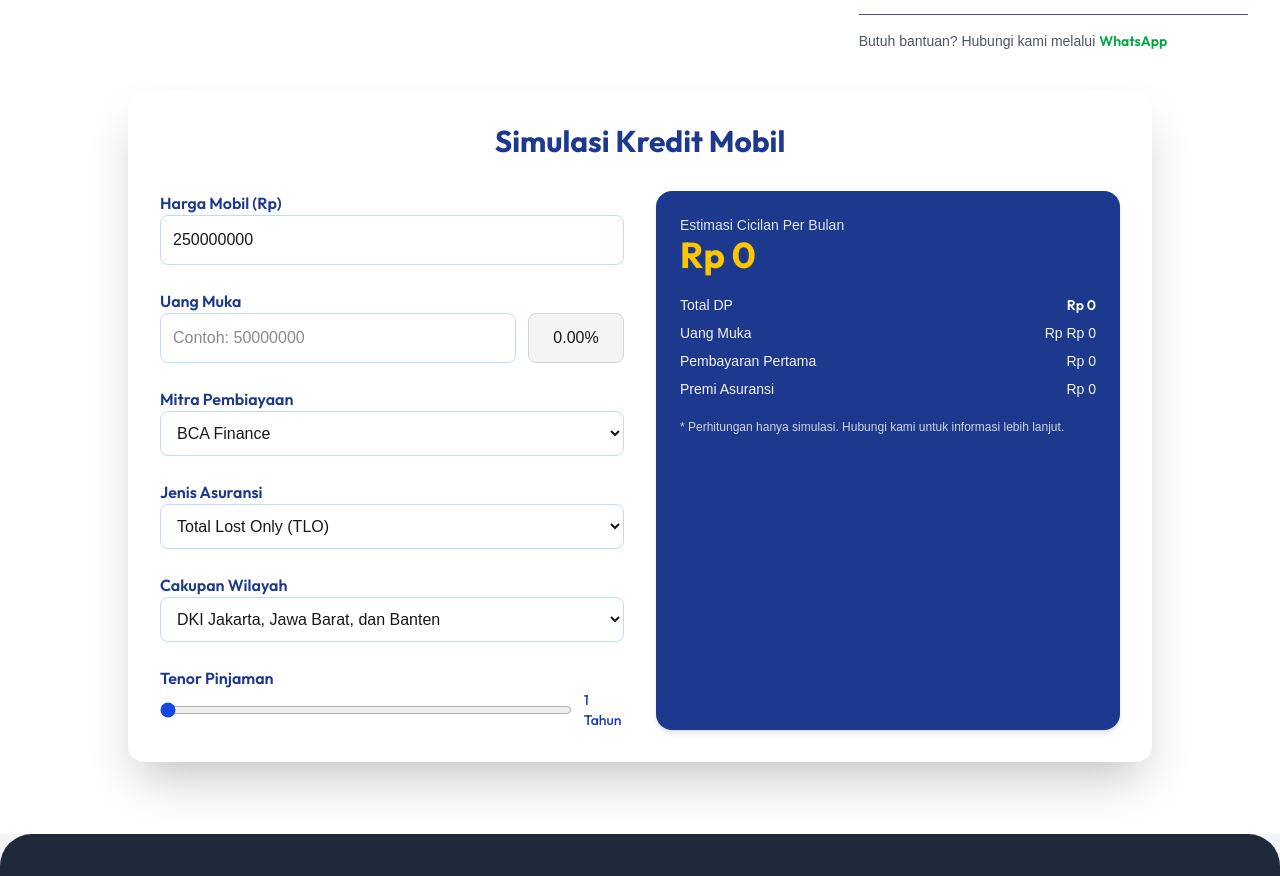
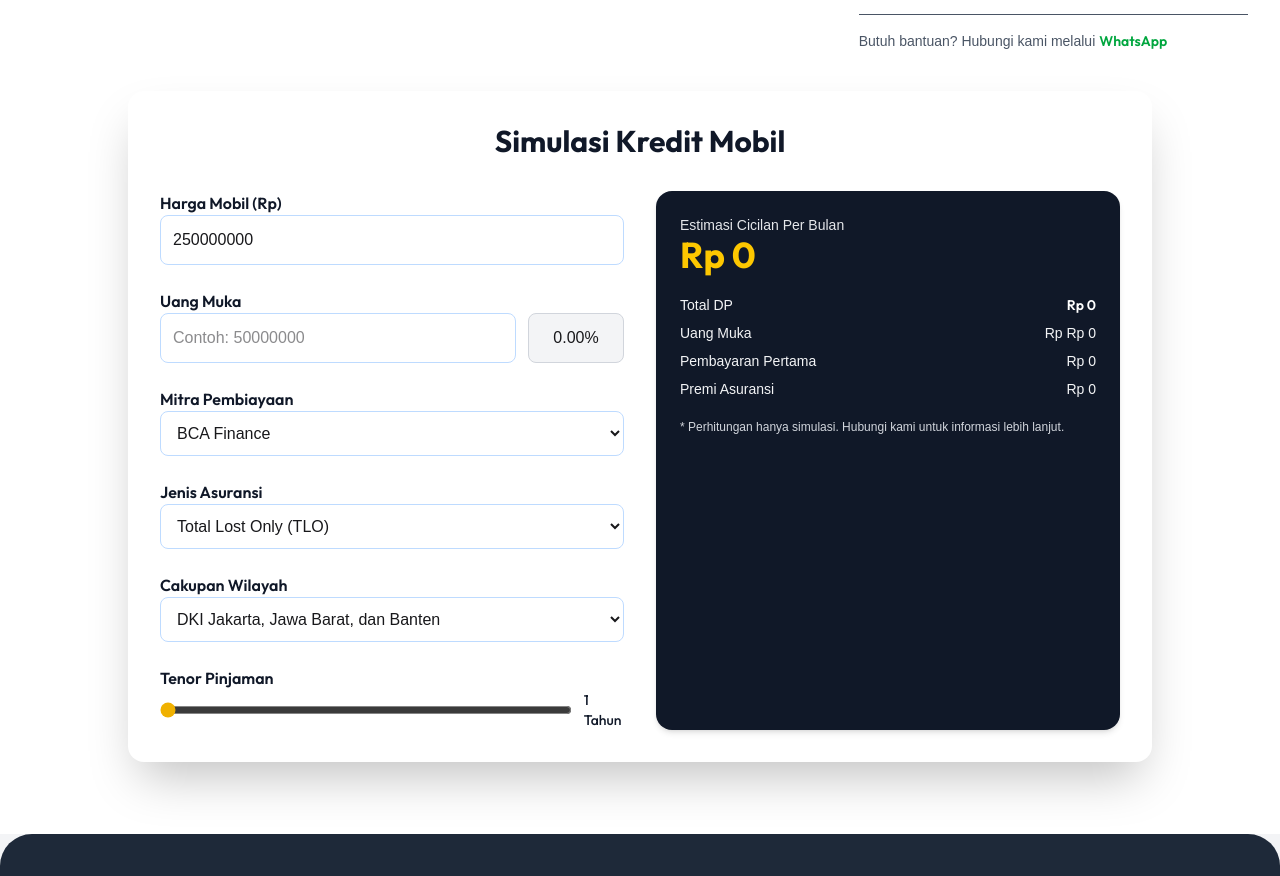
Before and after one commit to azzamfarrasruslani/Project-ShowroomMobil, a React (Vite) app: page /buy-cars/1 in a window 1280 px wide. Shown: the part 565-1441 px from the top of the page. Built offline with nearby package versions, Linux system fonts and the light colour scheme; a web font is replaced by a local one.

Commit message:
fix: update color scheme in SimulasiKredit component for improved readability

```diff
--- a/src/components/guest/buycars/SimulasiKredit.jsx
+++ b/src/components/guest/buycars/SimulasiKredit.jsx
@@ -45,7 +45,7 @@ const FormSimulasiKredit = ({ car }) => {
   return (
     <div className="px-4 py-10">
       <div className="mx-auto max-w-5xl rounded-2xl bg-white p-8 shadow-2xl">
-        <h2 className="mb-8 text-center text-3xl font-bold text-blue-900">
+        <h2 className="mb-8 text-center text-3xl font-bold text-gray-900">
           Simulasi Kredit Mobil
         </h2>
 
@@ -53,7 +53,7 @@ const FormSimulasiKredit = ({ car }) => {
           {/* Form */}
           <section className="space-y-6">
             <div>
-              <label className="block font-semibold text-blue-900">
+              <label className="block font-semibold text-gray-900">
                 Harga Mobil (Rp)
               </label>
               <input
@@ -66,7 +66,7 @@ const FormSimulasiKredit = ({ car }) => {
             </div>
 
             <div>
-              <label className="block font-semibold text-blue-900">
+              <label className="block font-semibold text-gray-900">
                 Uang Muka
               </label>
               <div className="flex gap-3">
@@ -87,7 +87,7 @@ const FormSimulasiKredit = ({ car }) => {
             </div>
 
             <div>
-              <label className="block font-semibold text-blue-900">
+              <label className="block font-semibold text-gray-900">
                 Mitra Pembiayaan
               </label>
               <select className="w-full rounded-lg border border-blue-200 p-3">
@@ -96,7 +96,7 @@ const FormSimulasiKredit = ({ car }) => {
             </div>
 
             <div>
-              <label className="block font-semibold text-blue-900">
+              <label className="block font-semibold text-gray-900">
                 Jenis Asuransi
               </label>
               <select className="w-full rounded-lg border border-blue-200 p-3">
@@ -105,7 +105,7 @@ const FormSimulasiKredit = ({ car }) => {
             </div>
 
             <div>
-              <label className="block font-semibold text-blue-900">
+              <label className="block font-semibold text-gray-900">
                 Cakupan Wilayah
               </label>
               <select className="w-full rounded-lg border border-blue-200 p-3">
@@ -114,7 +114,7 @@ const FormSimulasiKredit = ({ car }) => {
             </div>
 
             <div>
-              <label className="block font-semibold text-blue-900">
+              <label className="block font-semibold text-gray-900">
                 Tenor Pinjaman
               </label>
               <div className="flex items-center gap-3">
@@ -124,9 +124,9 @@ const FormSimulasiKredit = ({ car }) => {
                   max="5"
                   value={tenor}
                   onChange={(e) => setTenor(Number(e.target.value))}
-                  className="w-full accent-blue-700"
+                  className="w-full accent-yellow-500"
                 />
-                <span className="text-sm font-medium text-blue-800">
+                <span className="text-sm font-medium text-gray-900">
                   {tenor} Tahun
                 </span>
               </div>
@@ -134,7 +134,7 @@ const FormSimulasiKredit = ({ car }) => {
           </section>
 
           {/* Hasil Simulasi */}
-          <section className="space-y-5 rounded-2xl bg-blue-900 p-6 text-white shadow-md">
+          <section className="space-y-5 rounded-2xl bg-gray-900 p-6 text-white shadow-md">
             <div>
               <p className="text-sm text-gray-200">
                 Estimasi Cicilan Per Bulan
```
